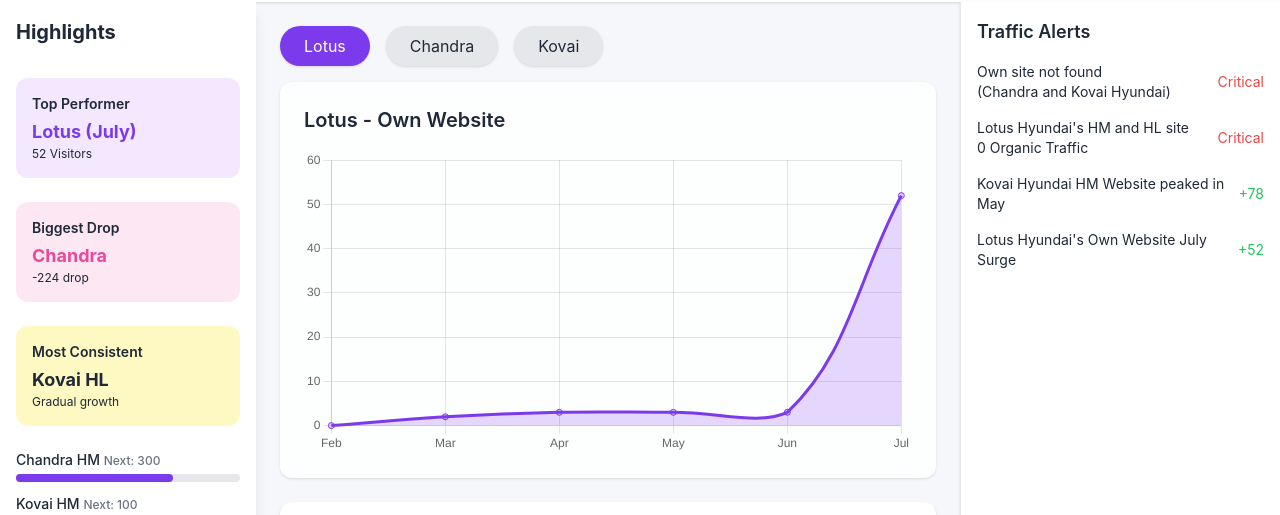
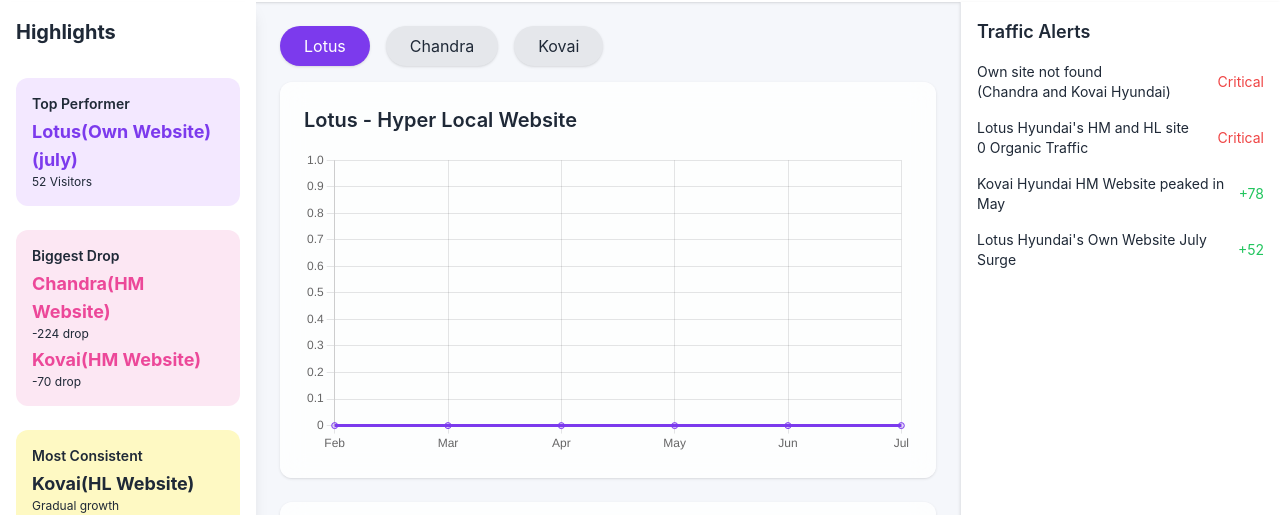
Before and after one commit to DigitalLotus25/Website_Ranking_Insights-15July2025, a plain HTML site: page index.html in a window 1280 px wide. Shown: the part 90-605 px from the top of the page. Drawn offline with nearby package versions, Linux system fonts and the light colour scheme.

Commit message:
Update index.html

```diff
--- a/index.html
+++ b/index.html
@@ -44,17 +44,19 @@
       <h2 class="text-xl font-bold mb-2">Highlights</h2>
       <div class="bg-purple-100 dark:bg-purple-800 p-4 rounded-xl">
         <h3 class="text-sm font-semibold">Top Performer</h3>
-        <p class="text-lg font-bold text-primary mt-1">Lotus (July)</p>
+        <p class="text-lg font-bold text-primary mt-1">Lotus(Own Website)(july)</p>
         <p class="text-xs">52 Visitors</p>
       </div>
       <div class="bg-pink-100 dark:bg-pink-800 p-4 rounded-xl">
         <h3 class="text-sm font-semibold">Biggest Drop</h3>
-        <p class="text-lg font-bold text-accent mt-1">Chandra</p>
+        <p class="text-lg font-bold text-accent mt-1">Chandra(HM Website)</p>
         <p class="text-xs">-224 drop</p>
+        <p class="text-lg font-bold text-accent mt-1">Kovai(HM Website)</p>
+        <p class="text-xs">-70 drop</p>
       </div>
       <div class="bg-yellow-100 dark:bg-yellow-800 p-4 rounded-xl">
         <h3 class="text-sm font-semibold">Most Consistent</h3>
-        <p class="text-lg font-bold mt-1">Kovai HL</p>
+        <p class="text-lg font-bold mt-1">Kovai(HL Website)</p>
         <p class="text-xs">Gradual growth</p>
       </div>
       <div class="mt-4">
@@ -87,26 +89,47 @@
       <!-- Tab Panels -->
       <div id="lotus" class="tab-content">
         <div class="bg-white dark:bg-gray-800 rounded-xl shadow p-6 mb-6 backdrop-blur-md bg-opacity-80">
+          <h2 class="text-xl font-semibold mb-4">Lotus - Hyper Local Website</h2>
+          <canvas id="lotusHLChart"></canvas>
+        </div>
+        <div class="bg-white dark:bg-gray-800 rounded-xl shadow p-6 mb-6 backdrop-blur-md bg-opacity-80">
+          <h2 class="text-xl font-semibold mb-4">Lotus - Hyundai Motors Website</h2>
+          <canvas id="lotusHMChart"></canvas>
+        </div>
+        <div class="bg-white dark:bg-gray-800 rounded-xl shadow p-6 mb-6 backdrop-blur-md bg-opacity-80">
           <h2 class="text-xl font-semibold mb-4">Lotus - Own Website</h2>
           <canvas id="lotusOwnChart"></canvas>
         </div>
-        <div class="bg-white dark:bg-gray-800 p-4 rounded-xl shadow text-center">
-          <h3 class="text-sm">July Visitors</h3>
-          <p id="lotusVisitors" class="text-3xl font-bold text-primary">0</p>
-        </div>
+
       </div>
 
       <div id="chandra" class="tab-content hidden">
         <div class="bg-white dark:bg-gray-800 rounded-xl shadow p-6 mb-6">
-          <h2 class="text-xl font-semibold mb-4">Chandra - HM Website</h2>
+          <h2 class="text-xl font-semibold mb-4">Chandra - Hyper Local Website</h2>
+          <canvas id="chandraHLChart"></canvas>
+        </div>
+        <div class="bg-white dark:bg-gray-800 rounded-xl shadow p-6 mb-6">
+          <h2 class="text-xl font-semibold mb-4">Chandra - Hyundai Motors Website</h2>
           <canvas id="chandraHMChart"></canvas>
+        </div>
+        <div class="bg-white dark:bg-gray-800 rounded-xl shadow p-6 mb-6">
+          <h2 class="text-xl font-semibold mb-4">Chandra - Own Website</h2>
+          <h1>404 - Website not Found</h1>
         </div>
       </div>
 
       <div id="kovai" class="tab-content hidden">
         <div class="bg-white dark:bg-gray-800 rounded-xl shadow p-6 mb-6">
-          <h2 class="text-xl font-semibold mb-4">Kovai - HM Website</h2>
+          <h2 class="text-xl font-semibold mb-4">Kovai - Hyper Local Website</h2>
+          <canvas id="kovaiHLChart"></canvas>
+        </div>
+        <div class="bg-white dark:bg-gray-800 rounded-xl shadow p-6 mb-6">
+          <h2 class="text-xl font-semibold mb-4">Kovai - Hyundai Motors Website</h2>
           <canvas id="kovaiHMChart"></canvas>
+        </div>
+        <div class="bg-white dark:bg-gray-800 rounded-xl shadow p-6 mb-6">
+          <h2 class="text-xl font-semibold mb-4">Kovai - Own Website</h2>
+          <h1>404 - Website not Found</h1>
         </div>
       </div>
     </main>
@@ -120,7 +143,7 @@
           <span class="text-red-500">Critical</span>
         </li>
         <li class="flex justify-between items-center">
-          <span><bold style="font-weight: 400;">Lotus Hyundai</bold>'s HM and HL site<br><bold style="font-weight: 400;">0</bold> Organic Traffic</span>
+          <span>Lotus Hyundai's HM and HL site<br>0 Organic Traffic</span>
           <span class="text-red-500">Critical</span>
         </li>
         <li class="flex justify-between items-center">
@@ -175,6 +198,52 @@
 
     updateGreeting();
 
+    new Chart(document.getElementById('lotusHLChart'), {
+      type: 'line',
+      data: {
+        labels: ['Feb', 'Mar', 'Apr', 'May', 'Jun', 'Jul'],
+        datasets: [{
+          label: 'Lotus Visitors',
+          data: [0, 0, 0, 0, 0, 0],
+          borderColor: '#7C3AED',
+          backgroundColor: '#7C3AED33',
+          tension: 0.4,
+          fill: true
+        }]
+      },
+      options: {
+        responsive: true,
+        plugins: { legend: { display: false } },
+        scales: {
+          y: { beginAtZero: true },
+          x: {}
+        }
+      }
+    });
+
+    new Chart(document.getElementById('lotusHMChart'), {
+      type: 'line',
+      data: {
+        labels: ['Feb', 'Mar', 'Apr', 'May', 'Jun', 'Jul'],
+        datasets: [{
+          label: 'Lotus Visitors',
+          data: [0, 0, 0, 0, 0, 0],
+          borderColor: '#7C3AED',
+          backgroundColor: '#7C3AED33',
+          tension: 0.4,
+          fill: true
+        }]
+      },
+      options: {
+        responsive: true,
+        plugins: { legend: { display: false } },
+        scales: {
+          y: { beginAtZero: true },
+          x: {}
+        }
+      }
+    });
+
     new Chart(document.getElementById('lotusOwnChart'), {
       type: 'line',
       data: {
@@ -184,6 +253,29 @@
           data: [0, 2, 3, 3, 3, 52],
           borderColor: '#7C3AED',
           backgroundColor: '#7C3AED33',
+          tension: 0.4,
+          fill: true
+        }]
+      },
+      options: {
+        responsive: true,
+        plugins: { legend: { display: false } },
+        scales: {
+          y: { beginAtZero: true },
+          x: {}
+        }
+      }
+    });
+
+    new Chart(document.getElementById('chandraHLChart'), {
+      type: 'line',
+      data: {
+        labels: ['Feb', 'Mar', 'Apr', 'May', 'Jun', 'Jul'],
+        datasets: [{
+          label: 'Chandra Visitors',
+          data: [0, 0, 0, 0, 0, 0],
+          borderColor: '#EF4444',
+          backgroundColor: '#EF444433',
           tension: 0.4,
           fill: true
         }]
@@ -210,6 +302,37 @@
           tension: 0.4,
           fill: true
         }]
+      },
+      options: {
+        responsive: true,
+        plugins: { legend: { display: false } },
+        scales: {
+          y: { beginAtZero: true },
+          x: {}
+        }
+      }
+    });
+
+    new Chart(document.getElementById('kovaiHLChart'), {
+      type: 'line',
+      data: {
+        labels: ['Feb', 'Mar', 'Apr', 'May', 'Jun', 'Jul'],
+        datasets: [{
+          label: 'Kovai Visitors',
+          data: [1, 2, 3, 4, 5, 5],
+          borderColor: '#3B82F6',
+          backgroundColor: '#3B82F633',
+          tension: 0.4,
+          fill: true
+        }]
+      },
+      options: {
+        responsive: true,
+        plugins: { legend: { display: false } },
+        scales: {
+          y: { beginAtZero: true },
+          x: {}
+        }
       }
     });
 
@@ -225,6 +348,14 @@
           tension: 0.4,
           fill: true
         }]
+      },
+      options: {
+        responsive: true,
+        plugins: { legend: { display: false } },
+        scales: {
+          y: { beginAtZero: true },
+          x: {}
+        }
       }
     });
 
```
